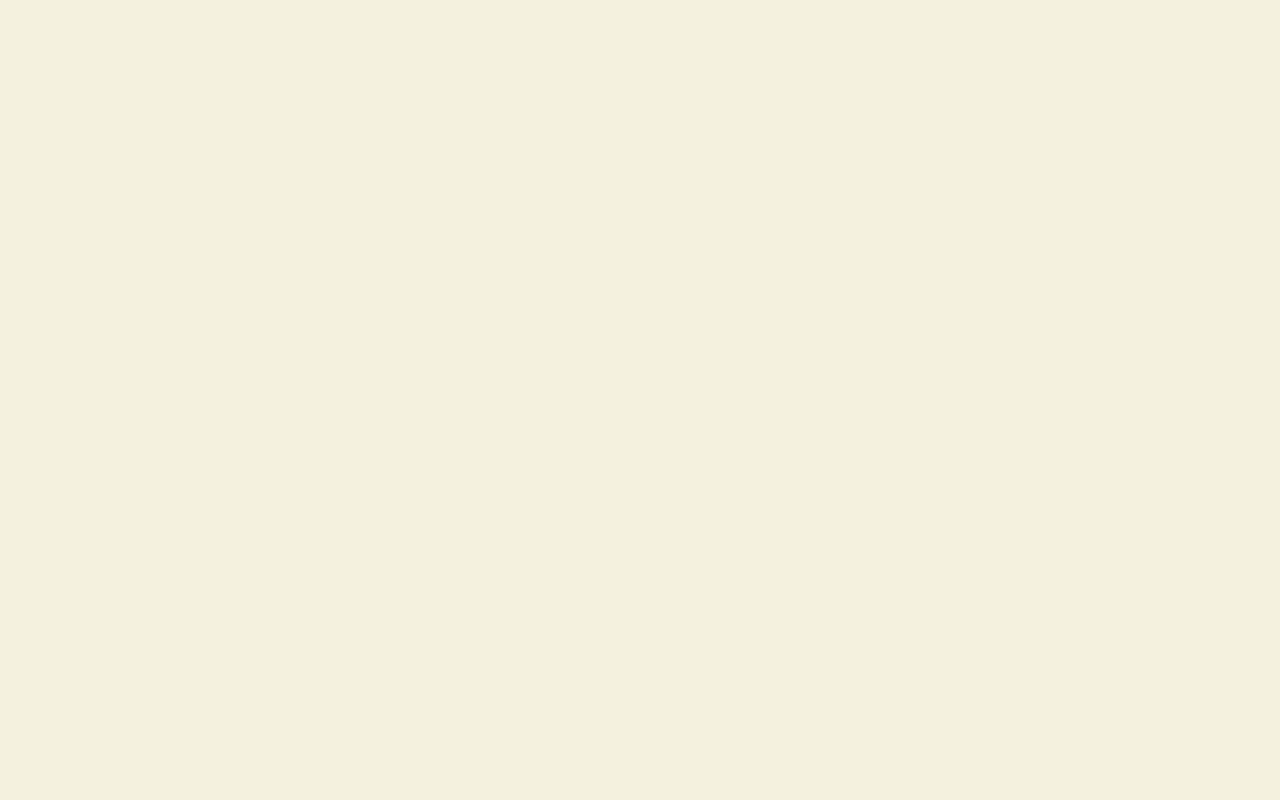
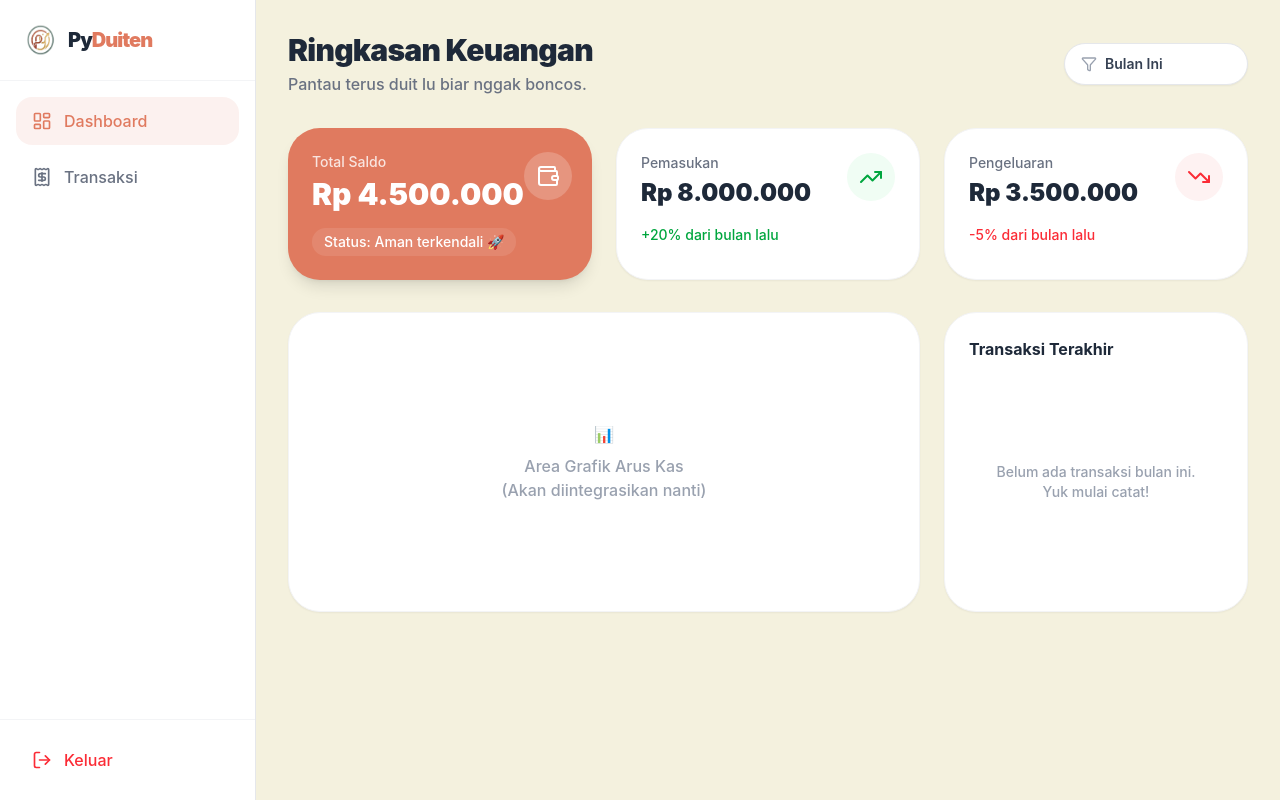
Before and after one commit to Whyawww/PyDuiten, a React (Vite) app in the folder React/: page /dashboard in a window 1280 px wide. Before the commit this address had no page. Built offline with nearby package versions, Linux system fonts and the light colour scheme.

Commit message:
feat add page dashboard

```diff
--- /dev/null
+++ b/React/component/layout/DashboardLayout.tsx
@@ -0,0 +1,81 @@
+import { ReactNode } from 'react';
+import { Link, useLocation } from 'react-router-dom';
+import { LayoutDashboard, Receipt, LogOut } from 'lucide-react';
+import faviconImg from '../../src/assets/favicon.png';
+
+interface DashboardLayoutProps {
+    children: ReactNode;
+}
+
+export const DashboardLayout = ({ children }: DashboardLayoutProps) => {
+    const location = useLocation();
+
+    const menuItems = [
+        { name: 'Dashboard', icon: <LayoutDashboard className="w-5 h-5" />, path: '/dashboard' },
+        { name: 'Transaksi', icon: <Receipt className="w-5 h-5" />, path: '/transaction' },
+    ];
+
+    return (
+        <div className="min-h-screen bg-surface flex">
+            {/* Sidebar (Desktop) */}
+            <aside className="hidden md:flex flex-col w-64 bg-white border-r border-gray-200 fixed h-full z-20">
+                <div className="p-6 flex items-center gap-3 border-b border-gray-100">
+                    <img src={faviconImg} alt="Logo" className="w-8 h-8" />
+                    <span className="text-xl font-black text-gray-800 tracking-tighter">
+                        Py<span className="text-primary">Duiten</span>
+                    </span>
+                </div>
+
+                <nav className="flex-1 p-4 space-y-2">
+                    {menuItems.map((item) => {
+                        const isActive = location.pathname === item.path;
+                        return (
+                            <Link
+                                key={item.name}
+                                to={item.path}
+                                className={`flex items-center gap-3 px-4 py-3 rounded-xl font-medium transition-all duration-300 ${isActive
+                                    ? 'bg-primary/10 text-primary'
+                                    : 'text-gray-500 hover:bg-gray-50 hover:text-gray-800'
+                                    }`}
+                            >
+                                {item.icon}
+                                {item.name}
+                            </Link>
+                        );
+                    })}
+                </nav>
+
+                <div className="p-4 border-t border-gray-100">
+                    <button className="flex items-center gap-3 px-4 py-3 w-full rounded-xl font-medium text-red-500 hover:bg-red-50 transition-colors">
+                        <LogOut className="w-5 h-5" />
+                        Keluar
+                    </button>
+                </div>
+            </aside>
+
+            {/* Main Content Area */}
+            {/* Dikasih margin left (md:ml-64) biar kontennya gak ketimpa Sidebar di PC */}
+            <main className="flex-1 md:ml-64 relative pb-20 md:pb-0">
+                {children}
+            </main>
+
+            {/* Bottom Navigation (Khusus Mobile) */}
+            <nav className="md:hidden fixed bottom-0 left-0 right-0 bg-white border-t border-gray-200 z-30 px-6 py-3 flex justify-around items-center">
+                {menuItems.map((item) => {
+                    const isActive = location.pathname === item.path;
+                    return (
+                        <Link
+                            key={item.name}
+                            to={item.path}
+                            className={`flex flex-col items-center gap-1 p-2 ${isActive ? 'text-primary' : 'text-gray-400'
+                                }`}
+                        >
+                            {item.icon}
+                            <span className="text-[10px] font-bold">{item.name}</span>
+                        </Link>
+                    );
+                })}
+            </nav>
+        </div>
+    );
+};
--- a/React/src/App.tsx
+++ b/React/src/App.tsx
@@ -2,9 +2,11 @@ import { useEffect } from 'react';
 import { BrowserRouter as Router, Routes, Route } from 'react-router-dom';
 import faviconImg from './assets/favicon.png';
 import { MainLayout } from '../component/layout/MainLayout';
+import { DashboardLayout } from '../component/layout/DashboardLayout';
 import { Home } from './pages/Home/page';
 import { Login } from './pages/Auth/Login/page';
 import { Register } from './pages/Auth/Register/page';
+import { Dashboard } from './pages/Dashboard/page';
 
 function App() {
   useEffect(() => {
@@ -28,6 +30,11 @@ function App() {
 
         <Route path="/login" element={<Login />} />
         <Route path="/register" element={<Register />} />
+        <Route path="/dashboard" element={
+          <DashboardLayout>
+            <Dashboard />
+          </DashboardLayout>
+        } />
       </Routes>
     </Router>
   );
--- /dev/null
+++ b/React/src/pages/Dashboard/page.tsx
@@ -0,0 +1,114 @@
+import { useState } from 'react';
+import { Wallet, TrendingUp, TrendingDown, Filter } from 'lucide-react';
+
+export const Dashboard = () => {
+    const [filter, setFilter] = useState('Bulan Ini');
+
+    const summaryData = {
+        saldo: 4500000,
+        pemasukan: 8000000,
+        pengeluaran: 3500000,
+    };
+
+    const formatRupiah = (angka: number) => {
+        return new Intl.NumberFormat('id-ID', {
+            style: 'currency',
+            currency: 'IDR',
+            minimumFractionDigits: 0
+        }).format(angka);
+    };
+
+    return (
+        <div className="p-6 md:p-8 animate-fade-in">
+            {/* --- Header & Filter --- */}
+            <div className="flex flex-col sm:flex-row sm:items-center justify-between gap-4 mb-8">
+                <div>
+                    <h1 className="text-2xl sm:text-3xl font-black text-gray-800 tracking-tight">Ringkasan Keuangan</h1>
+                    <p className="text-gray-500 font-medium mt-1">Pantau terus duit lu biar nggak boncos.</p>
+                </div>
+
+                <div className="relative">
+                    <div className="flex items-center gap-2 bg-white border border-gray-200 rounded-2xl px-4 py-2.5 shadow-sm hover:border-primary focus-within:border-primary transition-colors">
+                        <Filter className="w-4 h-4 text-gray-400" />
+                        <select
+                            value={filter}
+                            onChange={(e) => setFilter(e.target.value)}
+                            className="bg-transparent text-sm font-semibold text-gray-700 outline-none cursor-pointer appearance-none pr-4"
+                        >
+                            <option value="Minggu Ini">Minggu Ini</option>
+                            <option value="Bulan Ini">Bulan Ini</option>
+                            <option value="3 Bulan">3 Bulan Terakhir</option>
+                            <option value="Tahun Ini">Tahun Ini</option>
+                        </select>
+                    </div>
+                </div>
+            </div>
+
+            {/* --- Summary Cards --- */}
+            <div className="grid grid-cols-1 md:grid-cols-3 gap-6 mb-8">
+                <div className="bg-primary rounded-3xl p-6 text-white shadow-lg animate-slide-up" style={{ animationDelay: '0ms' }}>
+                    <div className="flex justify-between items-start mb-4">
+                        <div>
+                            <p className="text-white/80 font-medium text-sm">Total Saldo</p>
+                            <h2 className="text-3xl font-black mt-1">{formatRupiah(summaryData.saldo)}</h2>
+                        </div>
+                        <div className="p-3 bg-white/20 rounded-2xl">
+                            <Wallet className="w-6 h-6" />
+                        </div>
+                    </div>
+                    <p className="text-sm font-medium bg-white/10 inline-block px-3 py-1 rounded-full">
+                        Status: Aman terkendali 🚀
+                    </p>
+                </div>
+
+                <div className="bg-white border border-gray-100 rounded-3xl p-6 shadow-sm animate-slide-up" style={{ animationDelay: '100ms' }}>
+                    <div className="flex justify-between items-start mb-4">
+                        <div>
+                            <p className="text-gray-500 font-medium text-sm">Pemasukan</p>
+                            <h2 className="text-2xl font-black text-gray-800 mt-1">{formatRupiah(summaryData.pemasukan)}</h2>
+                        </div>
+                        <div className="p-3 bg-green-50 text-green-600 rounded-2xl">
+                            <TrendingUp className="w-6 h-6" />
+                        </div>
+                    </div>
+                    <p className="text-sm font-medium text-green-600">
+                        +20% dari bulan lalu
+                    </p>
+                </div>
+
+                <div className="bg-white border border-gray-100 rounded-3xl p-6 shadow-sm animate-slide-up" style={{ animationDelay: '200ms' }}>
+                    <div className="flex justify-between items-start mb-4">
+                        <div>
+                            <p className="text-gray-500 font-medium text-sm">Pengeluaran</p>
+                            <h2 className="text-2xl font-black text-gray-800 mt-1">{formatRupiah(summaryData.pengeluaran)}</h2>
+                        </div>
+                        <div className="p-3 bg-red-50 text-red-500 rounded-2xl">
+                            <TrendingDown className="w-6 h-6" />
+                        </div>
+                    </div>
+                    <p className="text-sm font-medium text-red-500">
+                        -5% dari bulan lalu
+                    </p>
+                </div>
+            </div>
+
+            <div className="grid grid-cols-1 lg:grid-cols-3 gap-6">
+                <div className="bg-white border border-gray-100 rounded-3xl p-6 shadow-sm lg:col-span-2 min-h-[300px] flex items-center justify-center animate-slide-up" style={{ animationDelay: '300ms' }}>
+                    <p className="text-gray-400 font-medium text-center">
+                        <span className="block mb-2">📊</span>
+                        Area Grafik Arus Kas<br />(Akan diintegrasikan nanti)
+                    </p>
+                </div>
+
+                <div className="bg-white border border-gray-100 rounded-3xl p-6 shadow-sm min-h-[300px] flex flex-col animate-slide-up" style={{ animationDelay: '400ms' }}>
+                    <h3 className="font-bold text-gray-800 mb-4">Transaksi Terakhir</h3>
+                    <div className="flex-1 flex items-center justify-center">
+                        <p className="text-gray-400 font-medium text-center text-sm">
+                            Belum ada transaksi bulan ini.<br />Yuk mulai catat!
+                        </p>
+                    </div>
+                </div>
+            </div>
+        </div>
+    );
+};
```
